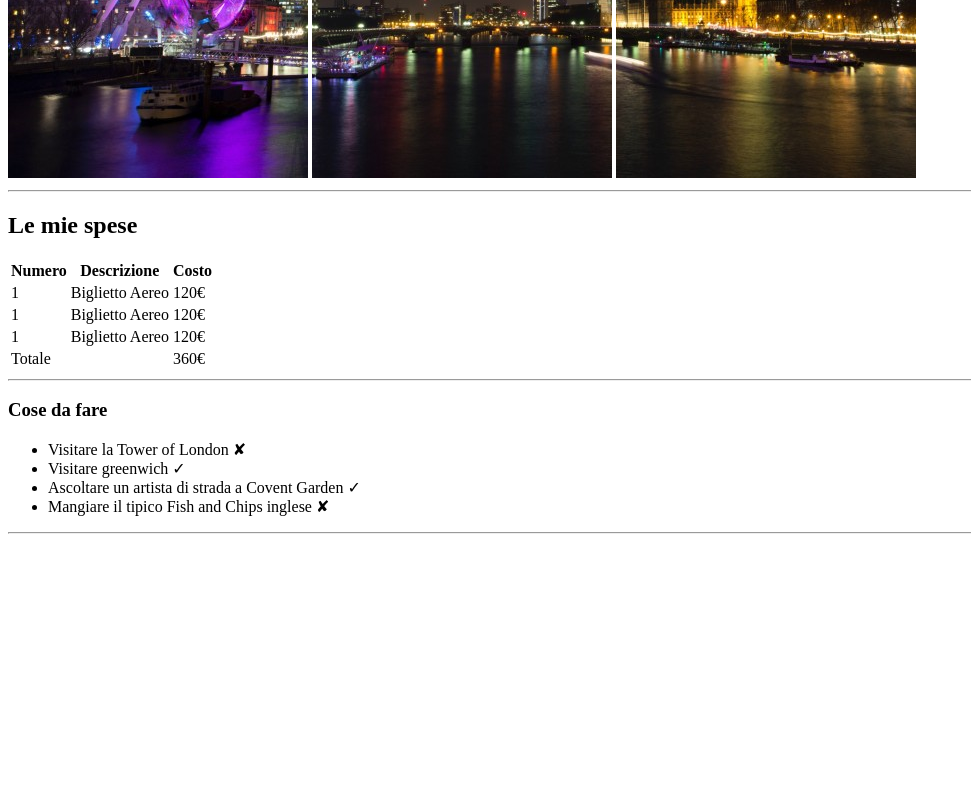
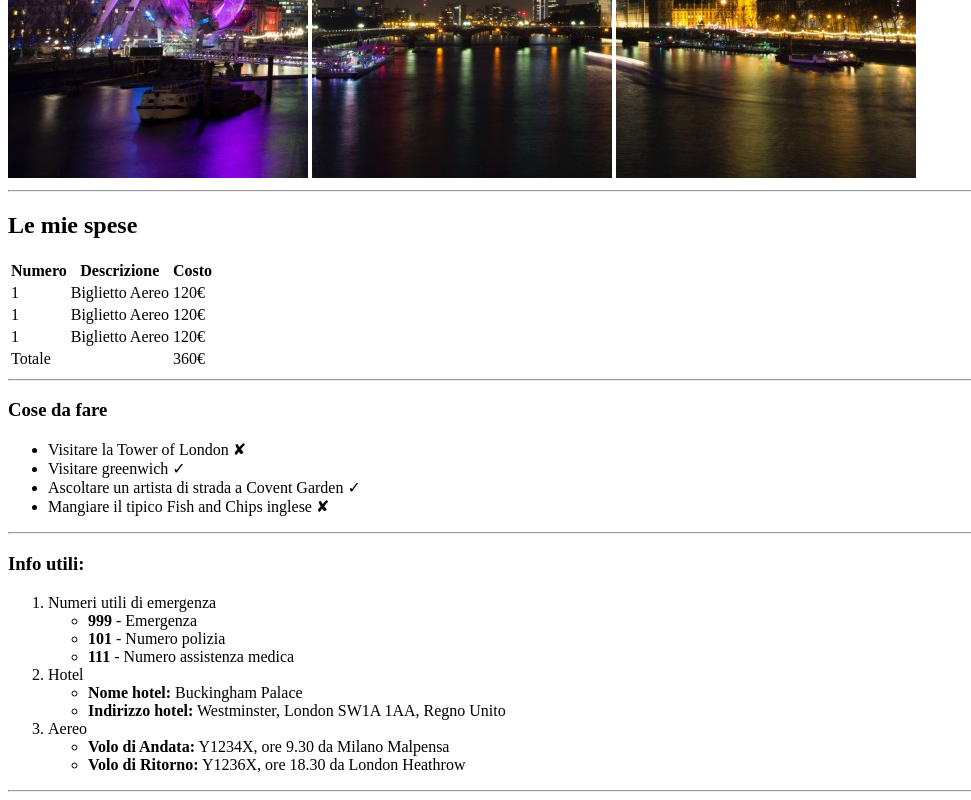
Before and after one commit to gloriaghe/html-london-trip, a plain HTML site: page index.html in a window 1280 px wide. Shown: the part 502-1302 px from the top of the page, without its empty margins (0-971 px from the left). Before the commit the page ends 1044 px from the top, so only its background shows below. Drawn offline with Linux system fonts and the light colour scheme.

Commit message:
ordered list

```diff
--- a/index.html
+++ b/index.html
@@ -65,7 +65,26 @@
         </ul>
         <hr>
 
-
+        <h3>Info utili:</h3>
+        <ol>
+            <li>Numeri utili di emergenza</li>
+            <ul>
+                <li><strong>999</strong> - Emergenza</li>
+                <li><strong>101</strong> - Numero polizia</li>
+                <li><strong>111</strong> - Numero assistenza medica</li>
+            </ul>
+            <li>Hotel</li>
+            <ul>
+                <li><strong>Nome hotel:</strong> Buckingham Palace</li>
+                <li><strong>Indirizzo hotel:</strong> Westminster, London SW1A 1AA, Regno Unito</li>
+            </ul>
+            <li>Aereo</li>
+            <ul>
+                    <li><strong>Volo di Andata:</strong> Y1234X, ore 9.30 da Milano Malpensa</li>
+                    <li><strong>Volo di Ritorno:</strong> Y1236X, ore 18.30 da London Heathrow</li>
+            </ul>
+        </ol>
+        <hr>
     </main>
 
     <!-- Footer con foto -->
```
